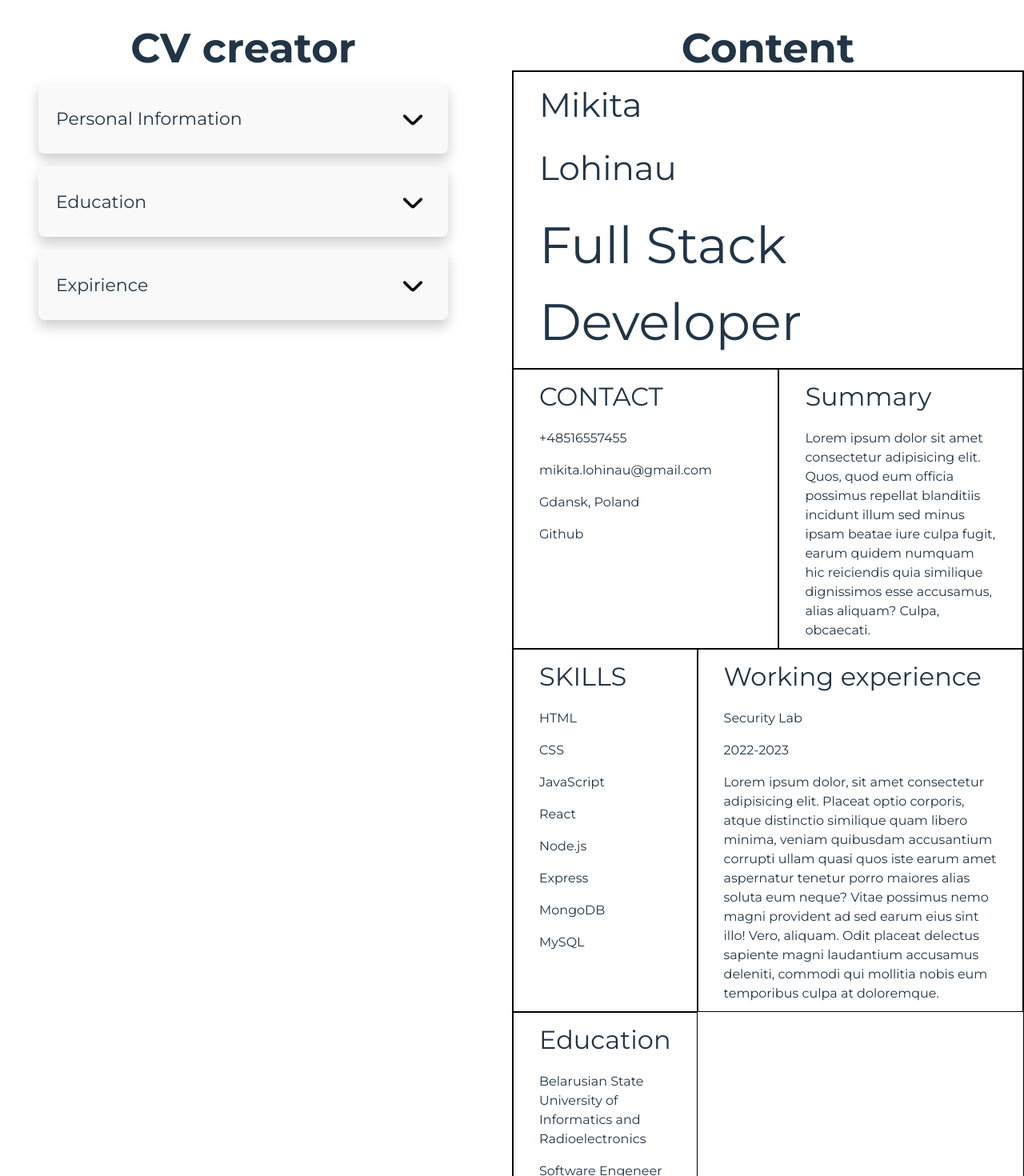
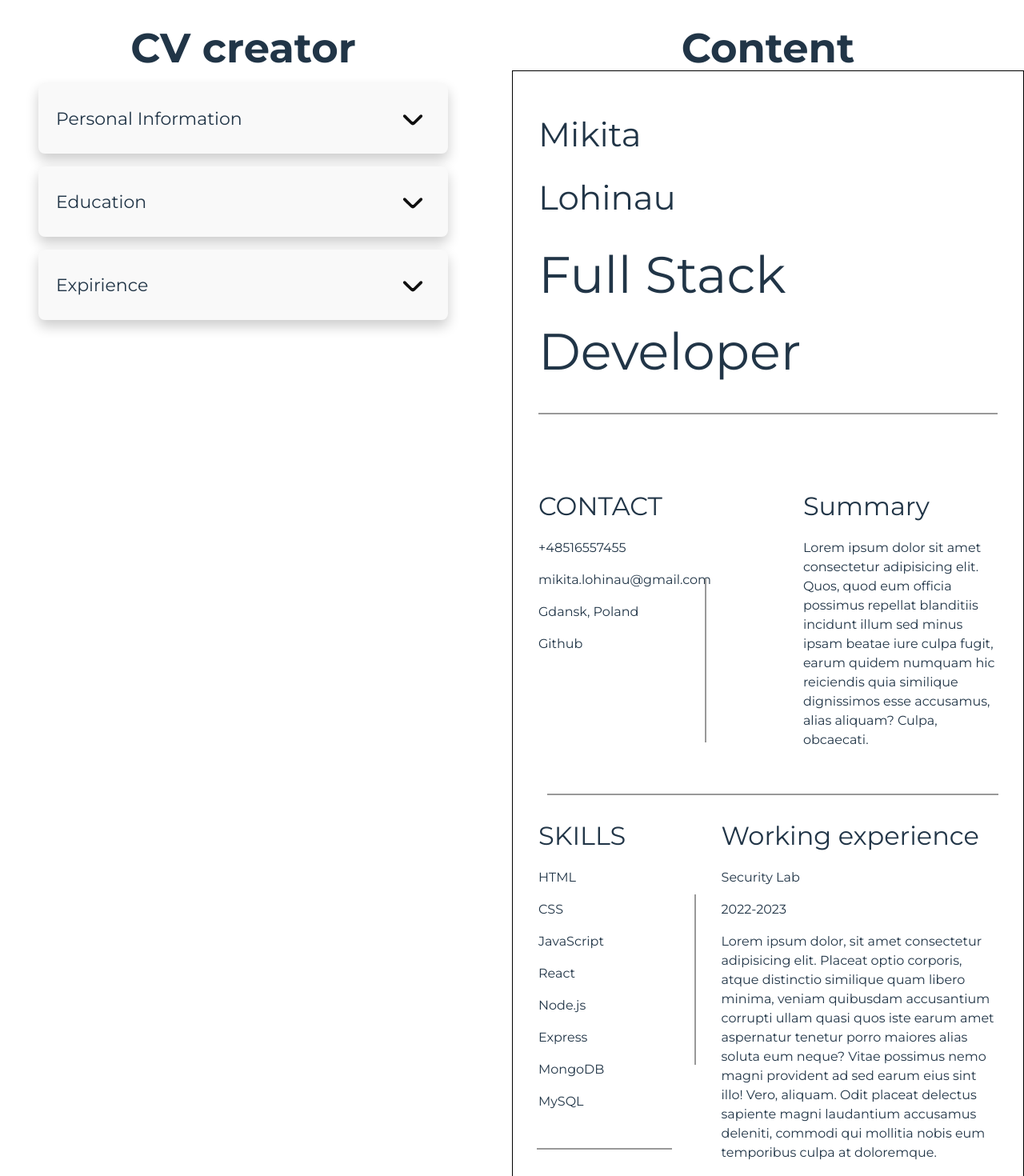
Before and after one commit to probably-kit/cv-app, a React app: page / in a window 1280 px wide. Shown: the top 1470 px of the page at 80% size. Built offline with nearby package versions, Linux system fonts and the light colour scheme; the HTML template or start-up script is replaced by a standard one.

Commit message:
adjust lines between contetnt grid content items

```diff
--- a/src/Content.css
+++ b/src/Content.css
@@ -5,57 +5,137 @@
 }
 
 .content {
-  display: grid; /* Use grid layout */
-  grid-template-columns: repeat(5,1fr);
+  display: grid;
+  grid-template-columns: repeat(5, 1fr);
   border: 1px solid black;
 }
 
-.content-item{
-  border: 1px solid black;
+.content-item {
+  position: relative;
   display: flex;
   flex-direction: column;
-  /* justify-content: space-around; */
-   align-items: flex-start;
+  align-items: flex-start;
   padding: 10px;
   padding-inline: 2em;
   gap: 1em;
+}
+
+
+.span-5 {
+  grid-column: span 5;
+  padding-top: 3em;
+  margin-bottom: 4em;
+}
+
+.span-5::after {
+  content: "";
+  position: absolute;
+  bottom: -5%;
+  left: 5%;
+  right: 5%;
+  height: 2px;
+  background-color: #999;
+}
+
+
+
+
+.span-1 {
+  grid-column: span 1;
+  margin-bottom: 2em;
+  padding-bottom: 3em;
 
 }
 
 
-.span-5{
-  grid-column: span 5
+.span-1::before {
+  content: "";
+  position: absolute;
+  right: 0;
+  top: 25%;
+  bottom: 25%;
+  width: 2px;
+  background-color: #999;
 }
 
-.span-2{
-  grid-column: span 2
+
+.span-1::after {
+  content: "";
+
+  position: absolute;
+  bottom: 0;
+  left: 13%;
+  right: 13%;
+  height: 2px;
+  background-color: #999;
 }
 
-.span-3{
-  grid-column: span 3
+.span-2 {
+  grid-column: span 2;
+  padding-top: 3em;
+  margin-bottom: 4em;
 }
 
-.span-4{
+.span-2::after {
+  content: "";
+  position: absolute;
+  bottom: -12%;
+  left: 13%;
+  right: 0%;
+  height: 2px;
+  background-color: #999;
+}
+
+.span-2::before {
+  content: "";
+  position: absolute;
+  right: 27%;
+  top: 42%;
+  bottom: 5%;
+  width: 2px;
+  background-color: #999;
+}
+
+
+.span-3 {
+  grid-column: span 3;
+  padding-top: 3em;
+  margin-bottom: 4em;
+
+}
+
+.span-3::after {
+  content: "";
+  position: absolute;
+  bottom: -12%;
+  left: 0%;
+  right: 10%;
+  height: 2px;
+  background-color: #999;
+}
+
+.span-4 {
   grid-column: span 4
 }
 
-p{
-  text-align: left;;
+p {
+  text-align: left;
+  ;
 }
 
 
-.name{
+.name {
   font-weight: 400;
   font-size: 42px;
 }
 
-.position{
+.position {
   font-weight: 400;
   font-size: 64px;
 }
 
 
-.title{
+.title {
   font-weight: 400;
   font-size: 32px;
 }
--- a/src/Content.jsx
+++ b/src/Content.jsx
@@ -34,7 +34,7 @@ function Content({ personalInfo, education, experience }) {
             <p className='title'>Summary</p>
             <p>Lorem ipsum dolor sit amet consectetur adipisicing elit. Quos, quod eum officia possimus repellat blanditiis incidunt illum sed minus ipsam beatae iure culpa fugit, earum quidem numquam hic reiciendis quia similique dignissimos esse accusamus, alias aliquam? Culpa, obcaecati.</p>
           </div>
-            <div className="content-item">
+            <div className="content-item span-1">
               <p className='title'>SKILLS</p>
               <p>HTML</p>
               <p>CSS</p>
```
